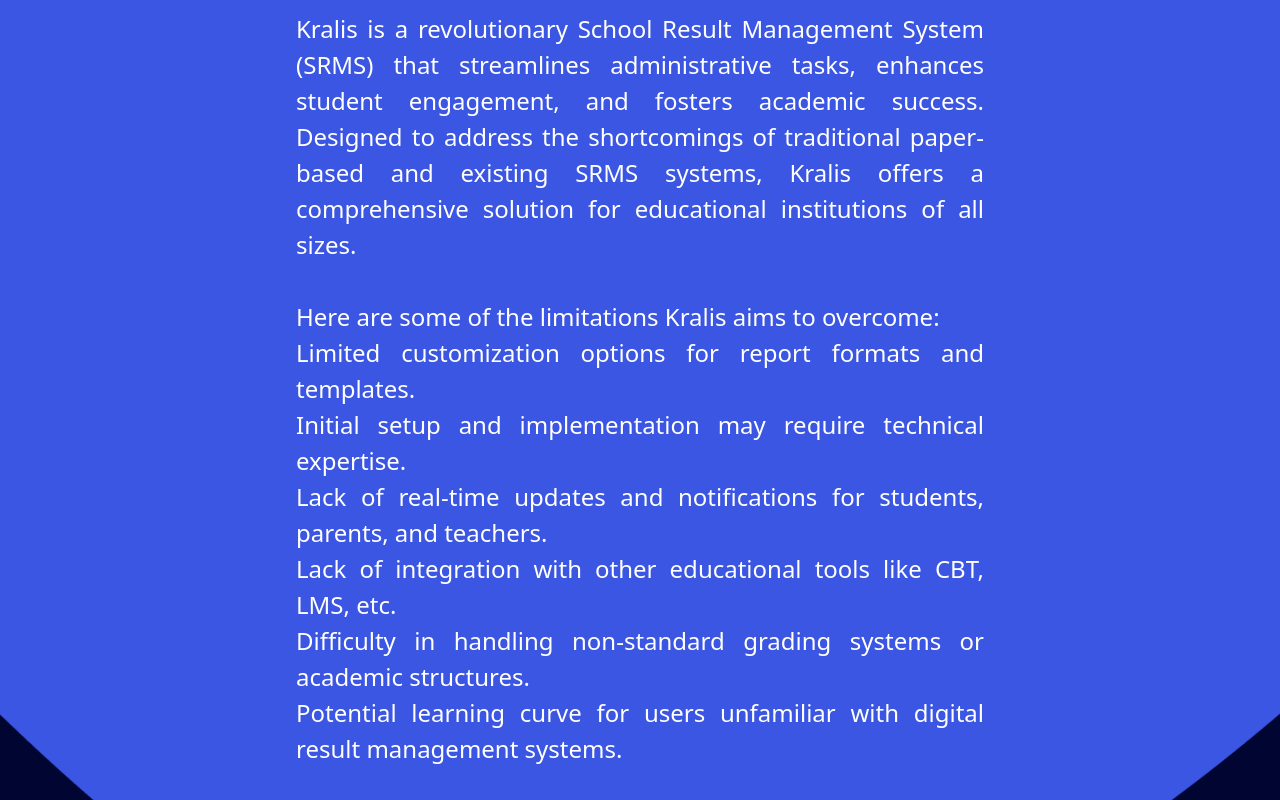
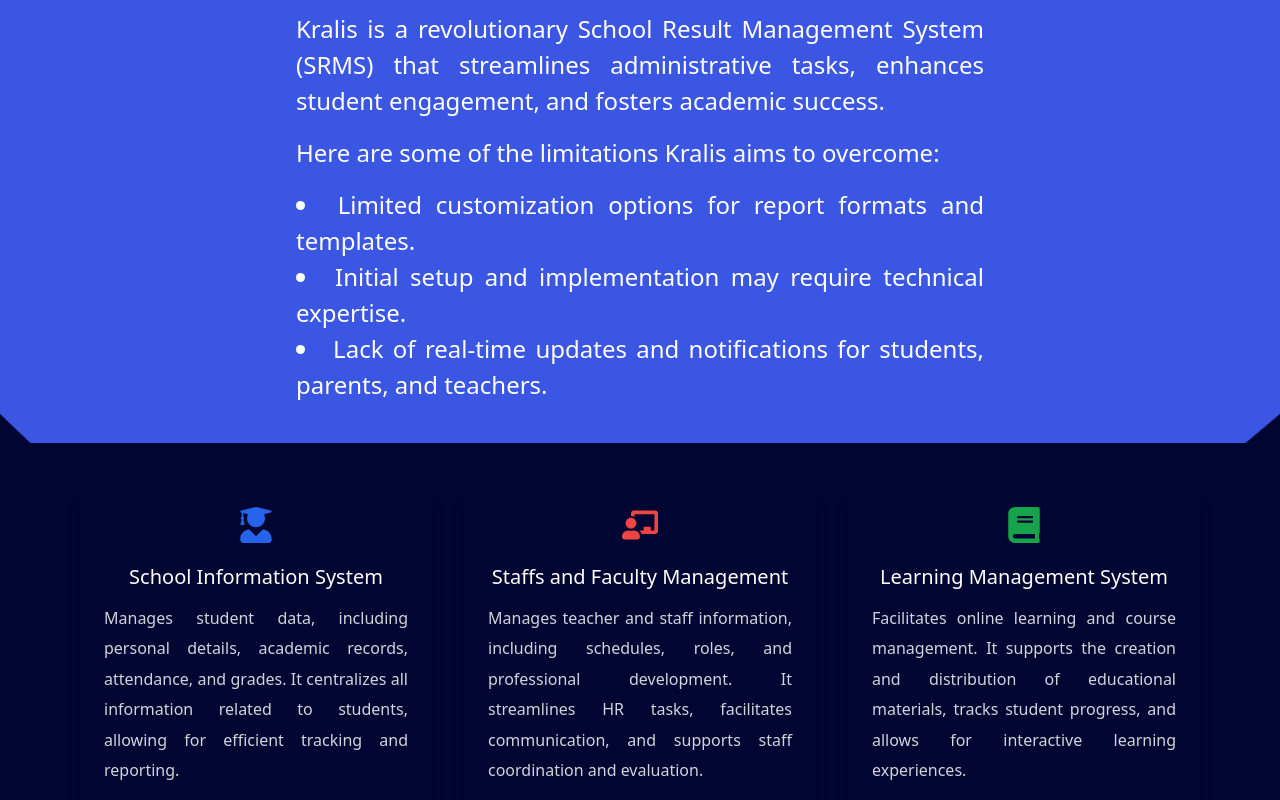
Before and after one commit to netrobase/apex_academy, a Next.js app: page / in a window 1280 px wide. Shown: the part 1080-1880 px from the top of the page. Built offline with nearby package versions, Linux system fonts and the light colour scheme.

Commit message:
Update About Page

```diff
--- a/src/Sections/About.jsx
+++ b/src/Sections/About.jsx
@@ -13,25 +13,15 @@
         <p className="text-white text-justify font-poppins text-2xl font-normal leading-normal">
           Kralis is a revolutionary School Result Management System (SRMS) that streamlines
           administrative tasks, enhances student engagement, and fosters academic success.
-          Designed to address the shortcomings of traditional paper-based and existing SRMS
-          systems, Kralis offers a comprehensive solution for educational institutions of all
-          sizes.
-          <br />
-          <br />
+        </p>
+        <p className="text-white text-justify font-poppins text-2xl font-normal leading-normal mt-4">
           Here are some of the limitations Kralis aims to overcome:
-          <ul>
-            <li>Limited customization options for report formats and templates.</li>
-            <li>Initial setup and implementation may require technical expertise.</li>
-            <li>Lack of real-time updates and notifications for students, parents, and teachers.</li>
-            <li>Lack of integration with other educational tools like CBT, LMS, etc.</li>
-            <li>Difficulty in handling non-standard grading systems or academic structures.</li>
-            <li>Potential learning curve for users unfamiliar with digital result management systems.</li>
-          </ul>
-          <br />
-          These limitations motivated us to provide a robust, user-friendly solution. Whether
-          you are a school administrator seeking to modernize exam processes or a student striving
-          for academic excellence, Kralis is your comprehensive solution.
         </p>
+        <ul className="list-disc list-inside text-white text-justify font-poppins text-2xl font-normal leading-normal mt-4">
+          <li>Limited customization options for report formats and templates.</li>
+          <li>Initial setup and implementation may require technical expertise.</li>
+          <li>Lack of real-time updates and notifications for students, parents, and teachers.</li>
+        </ul>
       </div>
     </section>
   );
```
